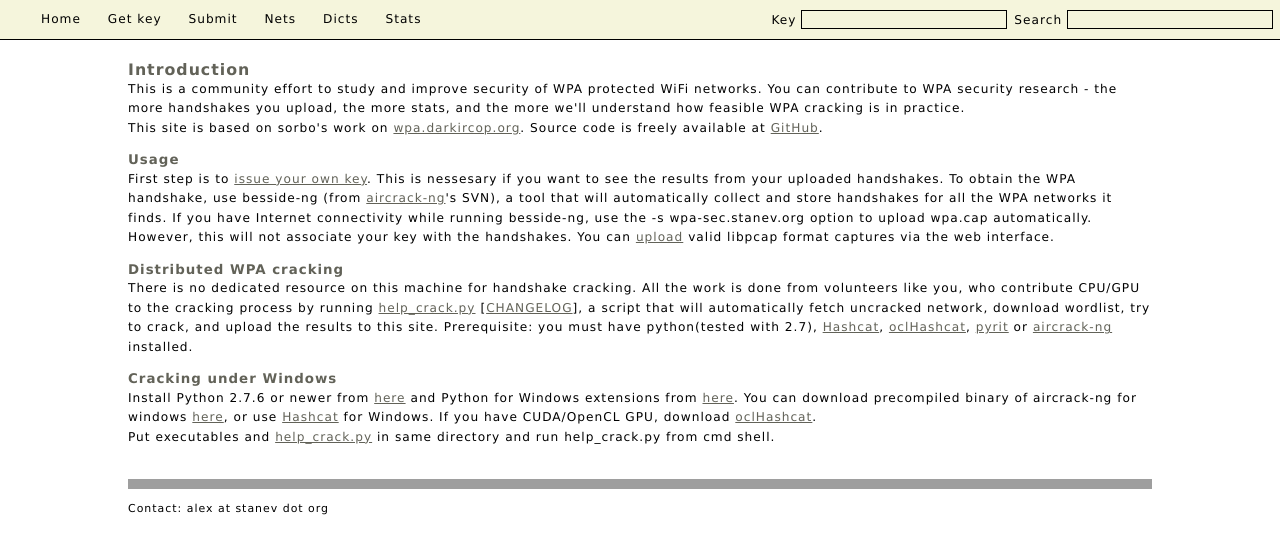
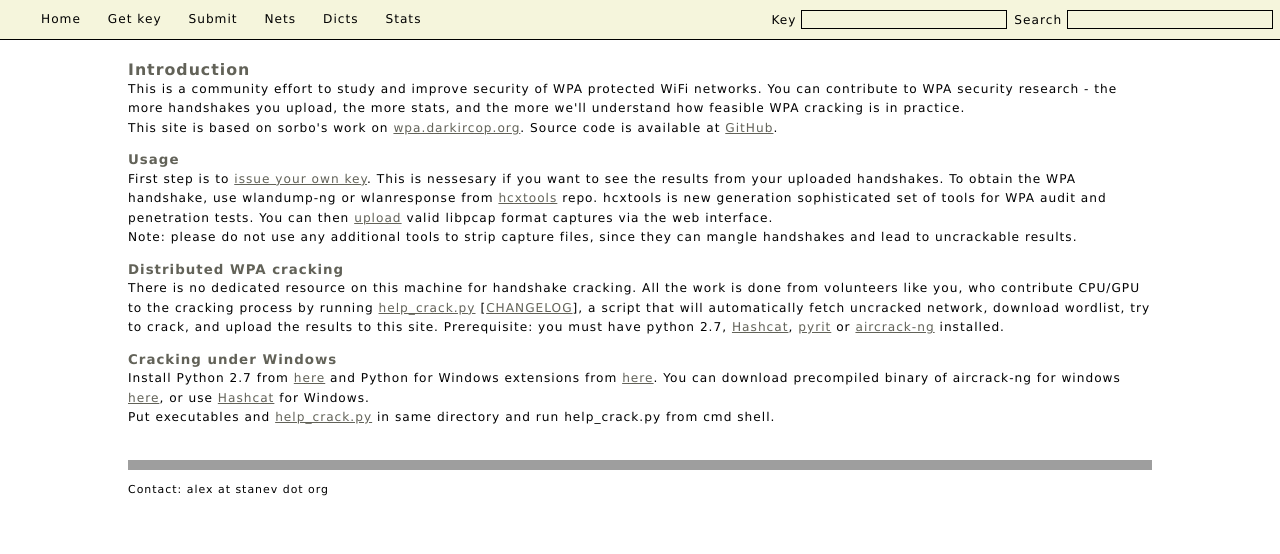
Before and after one commit to RealEnder/dwpa, a PHP site: page / in a window 1280 px wide. Shown: the part 61-615 px from the top of the page. Run offline with PHP 8.4, Linux system fonts and the light colour scheme; grey boxes are pictures that could not be loaded.

Commit message:
Update info, mention hcxtools

```diff
--- a/web/content/home.php
+++ b/web/content/home.php
@@ -2,12 +2,13 @@
 This is a community effort to study and improve security of WPA protected WiFi networks.
 You can contribute to WPA security research - the more handshakes you upload, the more
 stats, and the more we'll understand how feasible WPA cracking is in practice.<br/>
-This site is based on sorbo's work on <a href="http://wpa.darkircop.org">wpa.darkircop.org</a>. Source code is freely available at <a href="https://github.com/RealEnder/dwpa">GitHub</a>.
+This site is based on sorbo's work on <a href="http://wpa.darkircop.org">wpa.darkircop.org</a>. Source code is available at <a href="https://github.com/RealEnder/dwpa">GitHub</a>.
 
 <p>
 <h4>Usage</h4>
 First step is to <a href="?get_key">issue your own key</a>. This is nessesary if you want to see the results from your uploaded handshakes.
-To obtain the WPA handshake, use besside-ng (from <a href="http://www.aircrack-ng.org/downloads.html">aircrack-ng</a>'s SVN), a tool that will automatically collect and store handshakes for all the WPA networks it finds. If you have Internet connectivity while running besside-ng, use the -s wpa-sec.stanev.org option to upload wpa.cap automatically. However, this will not associate your key with the handshakes. You can <a href="?submit">upload</a> valid libpcap format captures via the web interface.
+To obtain the WPA handshake, use wlandump-ng or wlanresponse from <a href="https://github.com/ZerBea/hcxtools">hcxtools</a> repo. hcxtools is new generation sophisticated set of tools for WPA audit and penetration tests. You can then <a href="?submit">upload</a> valid libpcap format captures via the web interface.<br/>
+Note: please do not use any additional tools to strip capture files, since they can mangle handshakes and lead to uncrackable results.
 </p>
 
 <p>
@@ -16,18 +17,16 @@ There is no dedicated resource on this machine for handshake cracking.
 All the work is done from volunteers like you, who contribute CPU/GPU
 to the cracking process by running <a href="hc/help_crack.py">help_crack.py</a> [<a href="hc/CHANGELOG">CHANGELOG</a>],
 a script that will automatically fetch uncracked network, download wordlist, try to crack, and upload the results to this site.
-Prerequisite: you must have python(tested with 2.7),
-<a href="http://hashcat.net/hashcat/">Hashcat</a>,
-<a href="http://hashcat.net/oclhashcat">oclHashcat</a>,
-<a href="http://code.google.com/p/pyrit">pyrit</a> or
-<a href="http://www.aircrack-ng.org">aircrack-ng</a> installed.
+Prerequisite: you must have python 2.7,
+<a href="https://hashcat.net/hashcat/">Hashcat</a>,
+<a href="https://github.com/JPaulMora/Pyrit">pyrit</a> or
+<a href="https://www.aircrack-ng.org">aircrack-ng</a> installed.
 </p>
 
 <p>
 <h4>Cracking under Windows</h4>
-Install Python 2.7.6 or newer from <a href="http://python.org/download/">here</a> and
+Install Python 2.7 from <a href="https://python.org/download/">here</a> and
 Python for Windows extensions from <a href="http://sourceforge.net/projects/pywin32/files/pywin32">here</a>.
-You can download precompiled binary of aircrack-ng for windows <a href="hc/aircrack-ng-stripped-1.1r1975-win.zip">here</a>, or use <a href="http://hashcat.net/hashcat/">Hashcat</a> for Windows.
-If you have CUDA/OpenCL GPU, download <a href="http://hashcat.net/oclhashcat">oclHashcat</a>.<br/>
+You can download precompiled binary of aircrack-ng for windows <a href="hc/aircrack-ng-stripped-1.1r1975-win.zip">here</a>, or use <a href="https://hashcat.net/hashcat/">Hashcat</a> for Windows.<br/>
 Put executables and <a href="hc/help_crack.py">help_crack.py</a> in same directory and run help_crack.py from cmd shell.
 </p>
```
